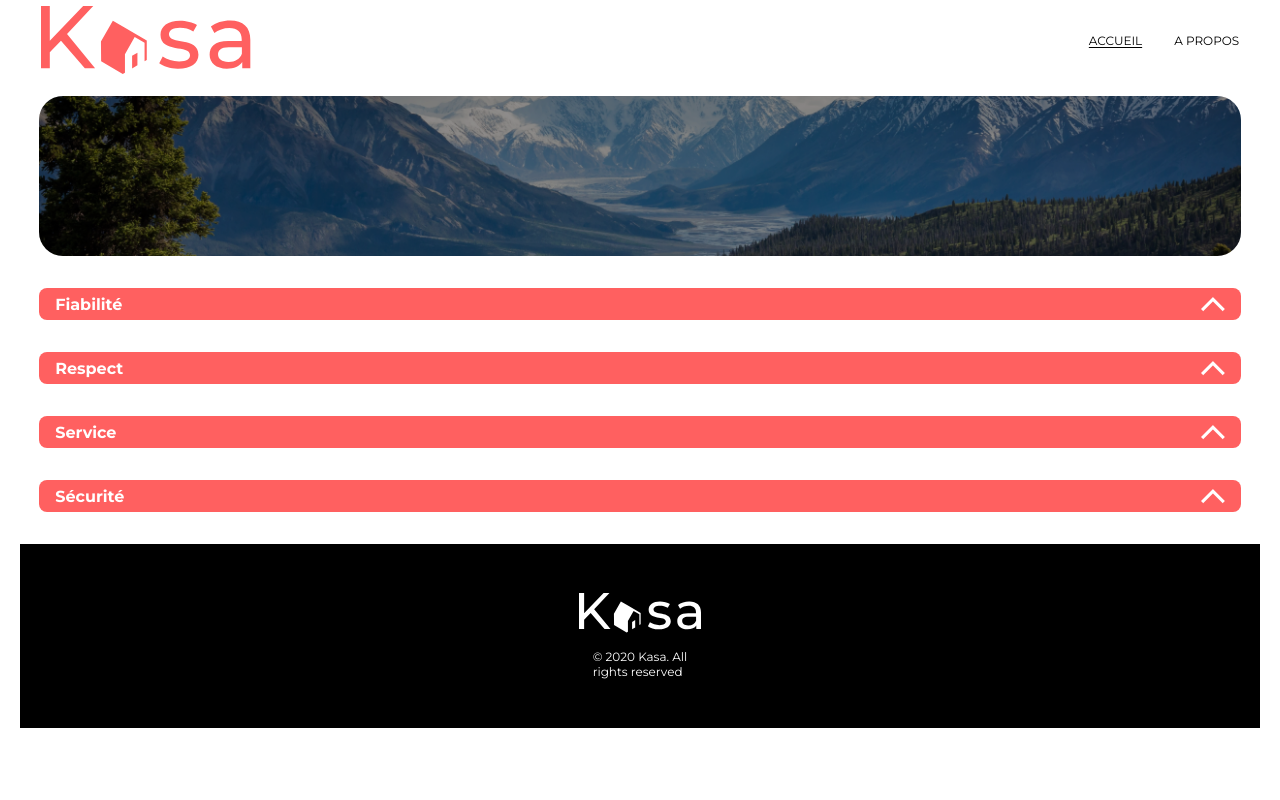
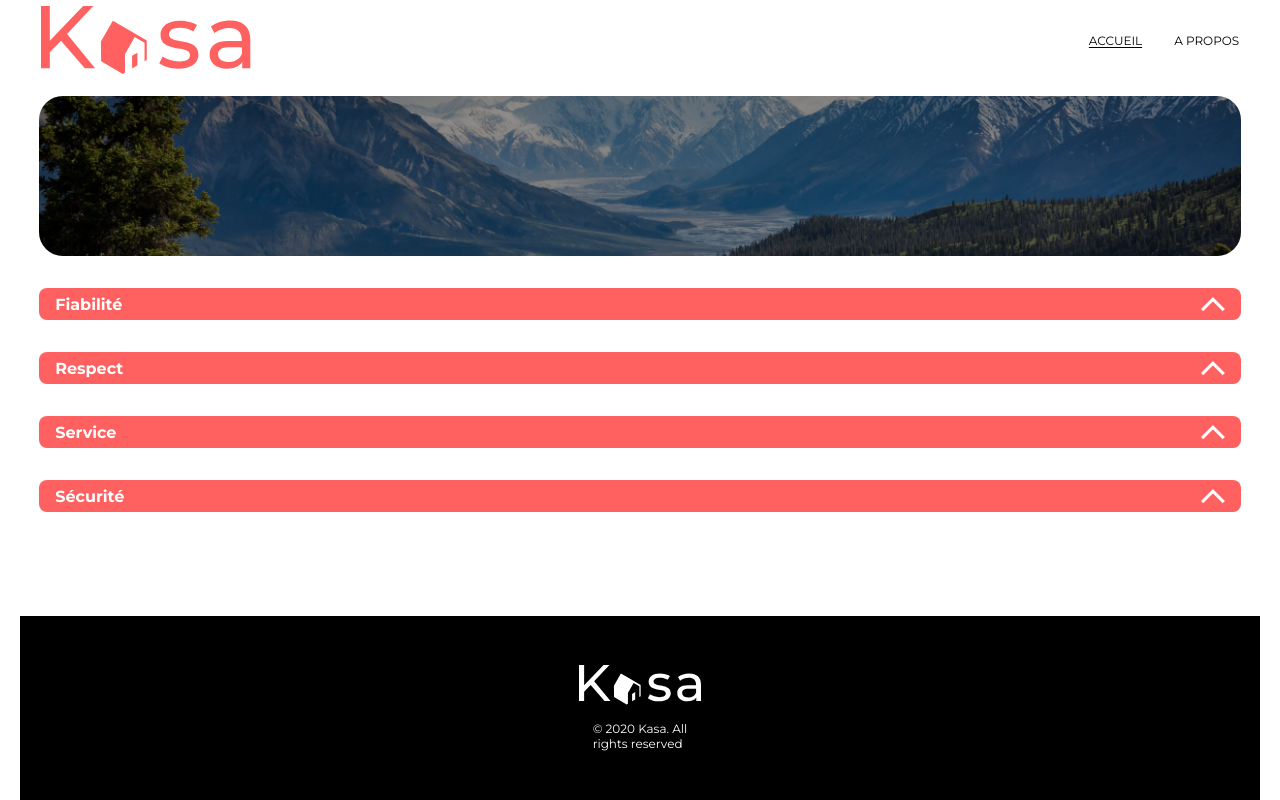
Before and after one commit to MarronFrui/kasa-openclassroom, a React (Vite) app: page /about in a window 1280 px wide. Built offline with nearby package versions, Linux system fonts and the light colour scheme.

Commit message:
Feat: Sticky footer

```diff
--- a/src/components/Layout/Layout.jsx
+++ b/src/components/Layout/Layout.jsx
@@ -1,16 +1,17 @@
 import { Outlet } from 'react-router-dom';
 import Header from '../Header/Header';
 import Footer from '../Footer/Footer';
+import './Layout.scss';
 
 function Layout() {
   return (
-    <>
+    <div className="container">
       <Header />
       <main>
         <Outlet />
       </main>
       <Footer />
-    </>
+    </div>
   );
 }
 
--- /dev/null
+++ b/src/components/Layout/Layout.scss
@@ -0,0 +1,5 @@
+.container {
+  display: flex;
+  flex-direction: column;
+  min-height: 100vh;
+}
--- a/src/index.scss
+++ b/src/index.scss
@@ -15,6 +15,9 @@ main {
   padding: 0 1.2rem 0 1.2rem;
 }
 
+main {
+  flex: 1;
+}
 #root {
   display: flex;
   flex-direction: column;
```
